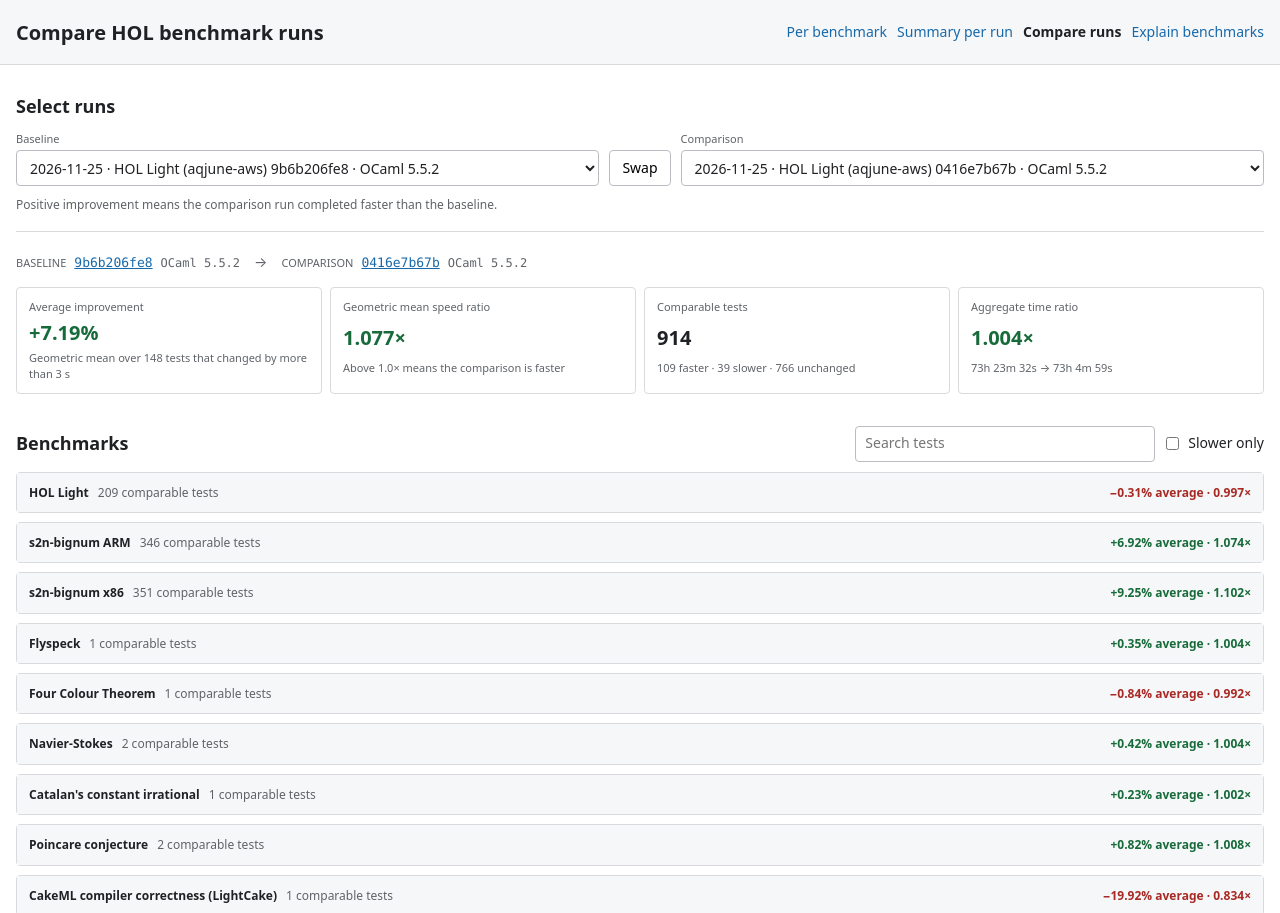
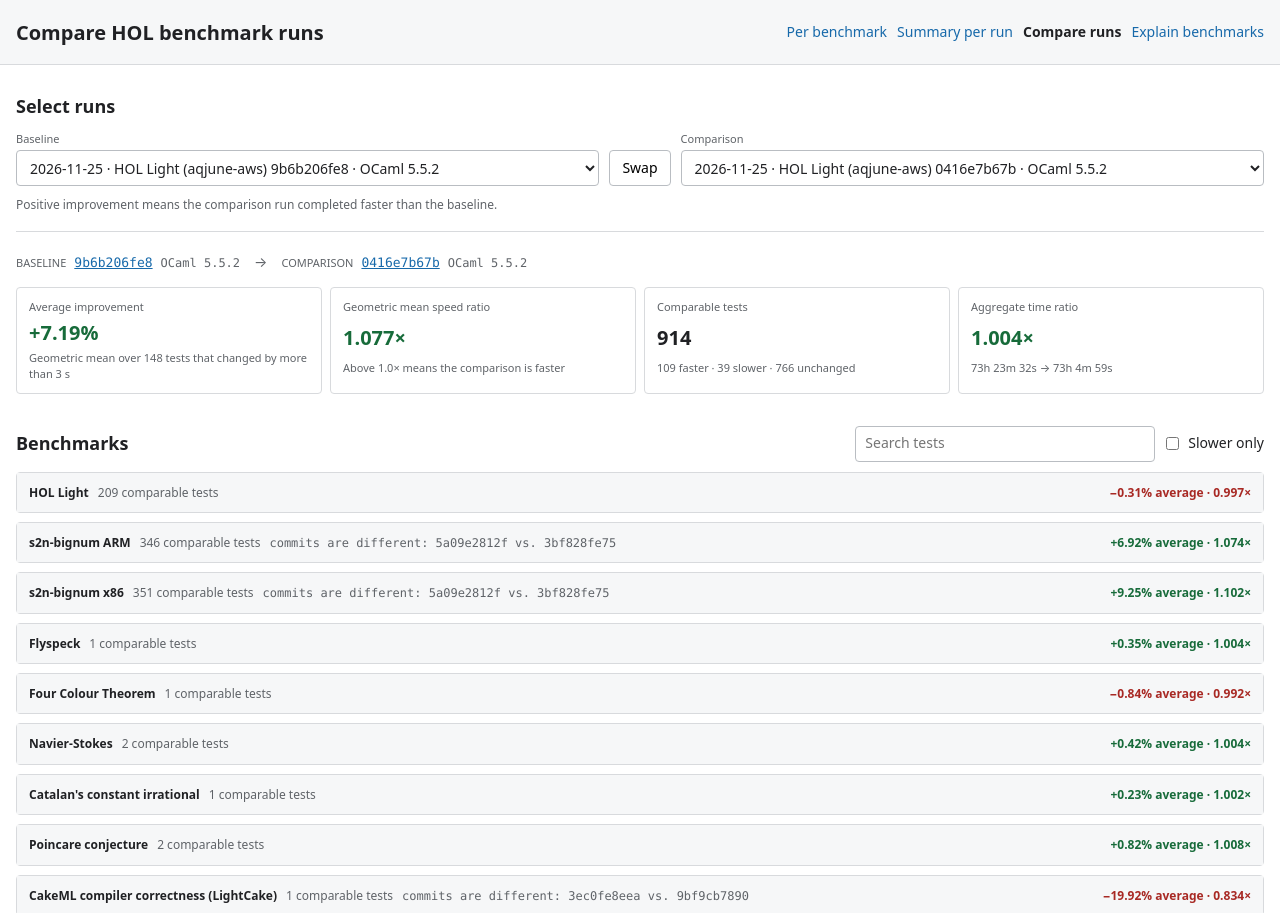
Before and after one commit to hol-light/benchmark-results, a plain HTML site: page compare.html in a window 1280 px wide. Shown: the top 913 px of the page. Drawn offline with Linux system fonts and the light colour scheme.

Commit message:
compare: show when a benchmark's repo commits differ between runs

```diff
--- a/compare.js
+++ b/compare.js
@@ -60,6 +60,16 @@ function loadBundle(run) {
   return loadRunBundle(run);
 }
 
+// Commit of the benchmark's own repository (e.g. s2n_bignum_commit), as
+// recorded in its report. HOL Light's commit is shown in the heading instead.
+function benchmarkCommit(report) {
+  const data = report?.data || {};
+  const key = Object.keys(data).find(
+    (name) => name.endsWith("_commit") && name !== "hol_light_commit",
+  );
+  return key ? data[key] : null;
+}
+
 function compareReport(label, baselineReport, candidateReport) {
   const baselineTests = new Map(
     (baselineReport?.data.tests || []).map((test) => [test.name, test]),
@@ -120,6 +130,8 @@ function compareReport(label, baselineReport, candidateReport) {
   }
   return {
     label,
+    baselineCommit: benchmarkCommit(baselineReport),
+    candidateCommit: benchmarkCommit(candidateReport),
     rows,
     comparable,
     counted,
@@ -422,6 +434,19 @@ function renderBenchmarks() {
       makeElement("strong", "", comparison.label),
       makeElement("span", "", `${comparison.comparable.length} comparable tests`),
     );
+    if (
+      comparison.baselineCommit
+      && comparison.candidateCommit
+      && comparison.baselineCommit !== comparison.candidateCommit
+    ) {
+      const difference = makeElement(
+        "span",
+        "commit-difference",
+        `commits are different: ${shortHash(comparison.baselineCommit)} vs. ${shortHash(comparison.candidateCommit)}`,
+      );
+      difference.title = `${comparison.baselineCommit} vs. ${comparison.candidateCommit}`;
+      summaryMain.append(difference);
+    }
     const summaryMetric = makeElement(
       "span",
       `comparison-summary-metric ${comparison.improvement === null ? "" : performanceClass(comparison.improvement)}`,
--- a/styles.css
+++ b/styles.css
@@ -340,6 +340,7 @@ footer {
   background: #fff8e7;
   font-size: 12px;
 }
+.commit-difference { color: #6d5007; font: 12px var(--mono); }
 .comparison-overall { display: grid; grid-template-columns: repeat(4, minmax(0, 1fr)); gap: 8px; margin-bottom: 32px; }
 .metric-card { display: grid; gap: 3px; padding: 11px 12px; border: 1px solid var(--border); border-radius: 4px; }
 .metric-label, .metric-detail { color: var(--muted); font-size: 11px; }
```
